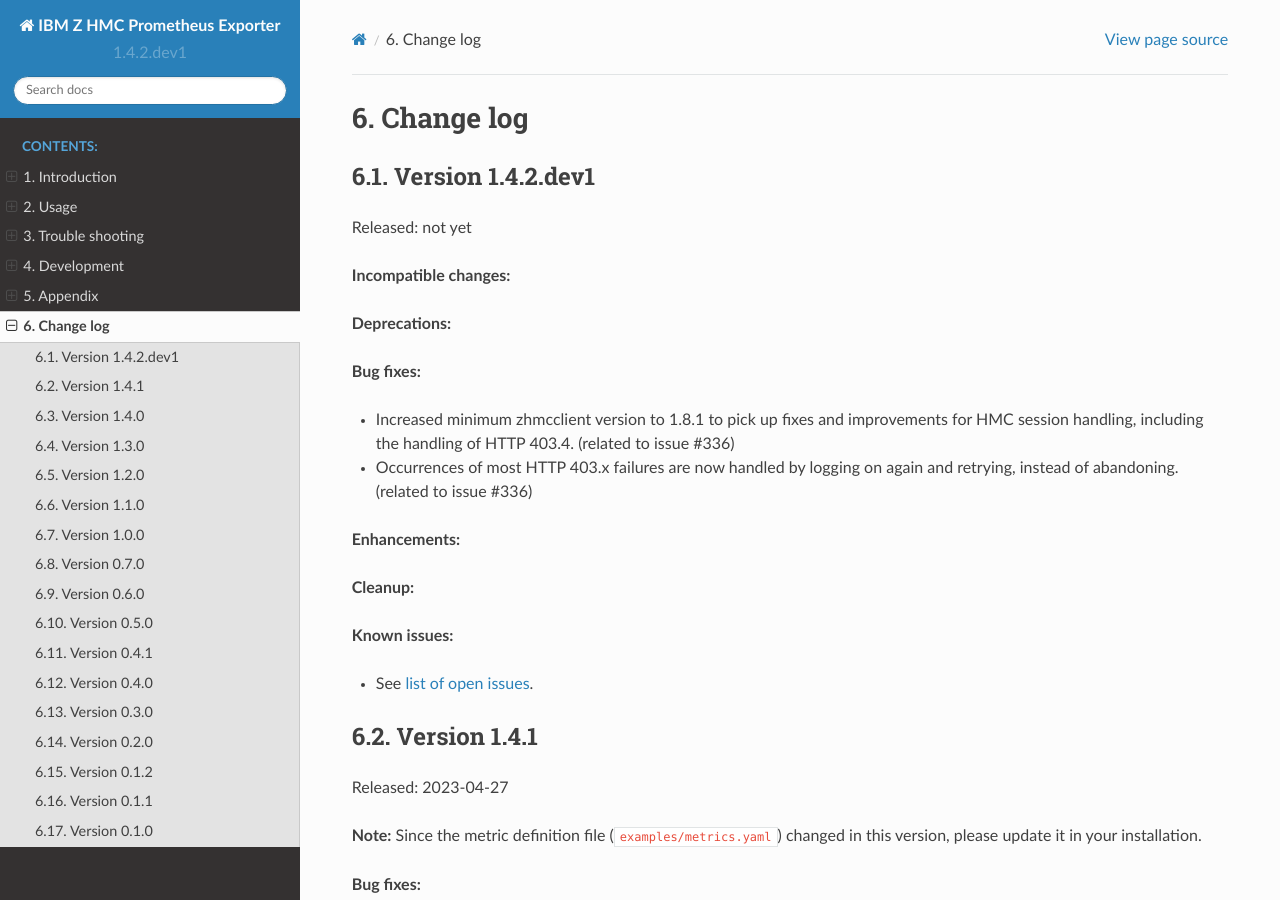
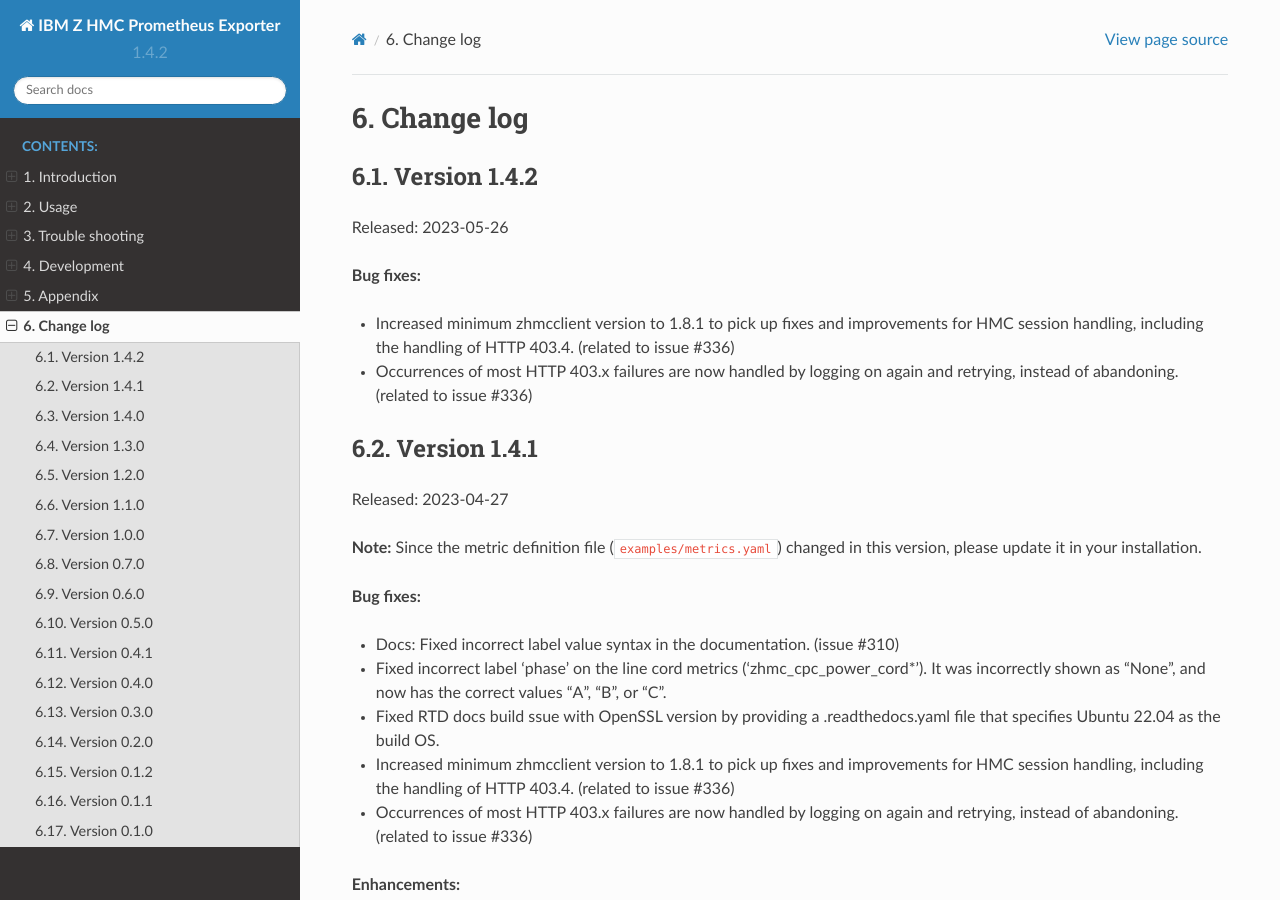
Before and after one commit to zhmcclient/zhmc-prometheus-exporter, a Sphinx documentation site: the page built from docs/changes.rst, in a window 1280 px wide and 900 px high. Built offline with Sphinx 7.4.7 and the Read the Docs theme 2.0.0, drawn with Linux system fonts in a browser that asks for light colours.

Commit message:
Release 1.4.2
Signed-off-by: Andreas Maier <maiera@de.ibm.com>

```diff
--- a/docs/changes.rst
+++ b/docs/changes.rst
@@ -17,14 +17,10 @@
 ----------
 
 
-Version 1.4.2.dev1
-^^^^^^^^^^^^^^^^^^
+Version 1.4.2
+^^^^^^^^^^^^^
 
-Released: not yet
-
-**Incompatible changes:**
-
-**Deprecations:**
+Released: 2023-05-26
 
 **Bug fixes:**
 
@@ -34,16 +30,6 @@
 
 * Occurrences of most HTTP 403.x failures are now handled by logging on again
   and retrying, instead of abandoning. (related to issue #336)
-
-**Enhancements:**
-
-**Cleanup:**
-
-**Known issues:**
-
-* See `list of open issues`_.
-
-.. _`list of open issues`: https://github.com/zhmcclient/zhmc-prometheus-exporter/issues
 
 
 Version 1.4.1
--- a/zhmc_prometheus_exporter/_version.py
+++ b/zhmc_prometheus_exporter/_version.py
@@ -25,4 +25,4 @@
 #:
 #: * "M.N.P.dev1": A not yet released version M.N.P
 #: * "M.N.P": A released version M.N.P
-__version__ = '1.4.2.dev1'
+__version__ = '1.4.2'
```
